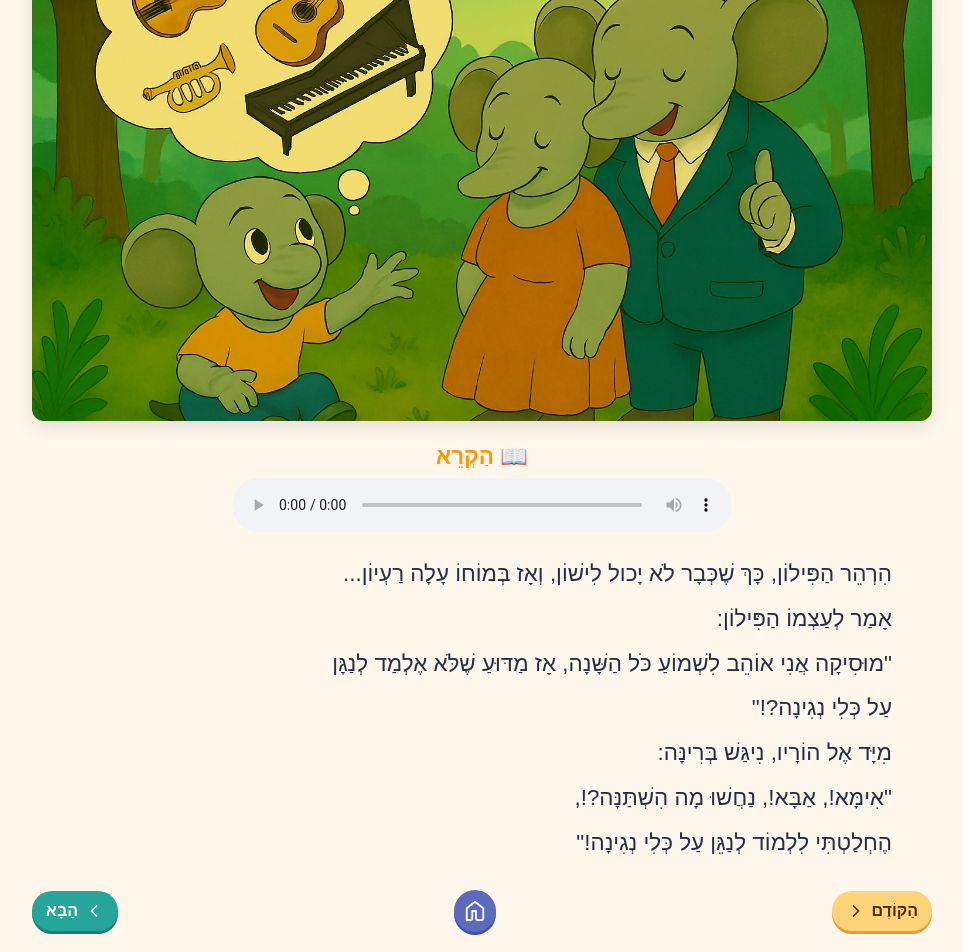
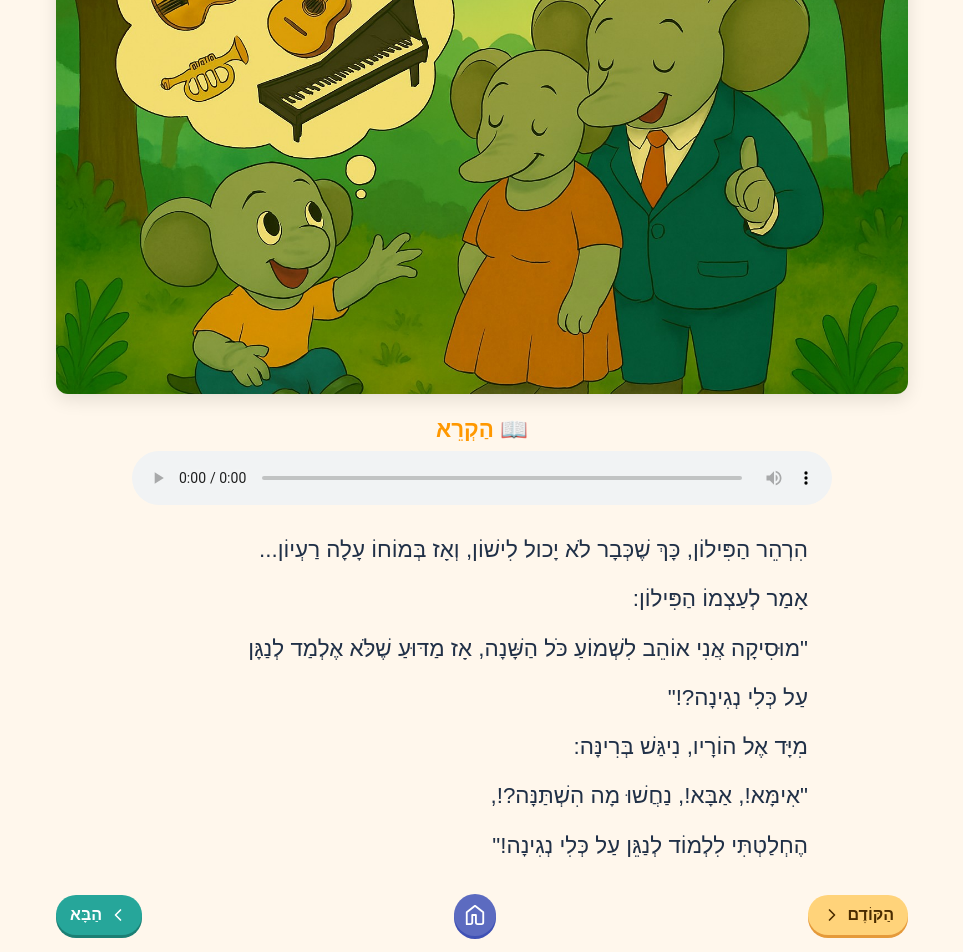
Before and after one commit to MMel25/storybook, a Next.js app: page /page3 in a window 1280 px wide. Shown: the part 234-1186 px from the top of the page, without its empty margins (158-1121 px from the left). Built offline with nearby package versions, Linux system fonts and the light colour scheme.

Commit message:
Update page3.tsx

```diff
--- a/pages/page3.tsx
+++ b/pages/page3.tsx
@@ -7,28 +7,16 @@ export default function Page3() {
     <main dir="rtl" style={{ textAlign: "center", padding: "16px" }}>
       <Head>
         <style>{`
-          .audio-wrapper {
-            width: 100%;
-            max-width: 500px;
-            margin: 0 auto 16px;
-          }
           audio {
             width: 100%;
             accent-color: #ff9800;
-          }
-
-          /* ✅ סרגל ניווט בדסקטופ */
-          @media (min-width: 768px) {
-            .nav-bar {
-              max-width: 900px !important;
-            }
           }
         `}</style>
       </Head>
 
       {/* כותרת הספר */}
       <h1 className="title" style={{ marginBottom: "4px" }}>
-        הַפִּיל שֶׁאָהַב לְנַגֵּן
+        הַפִּיל שֶׁאָהַב לְנַגֵּן
       </h1>
 
       {/* מספר עמוד */}
@@ -36,19 +24,10 @@ export default function Page3() {
         עַמּוּד 3
       </h2>
 
+      {/* ✅ מיכל עיקרי לכל התוכן */}
+      <div className="page-content">
         {/* תמונה */}
-      <div
-        style={{
-          position: "relative",
-          width: "100%",
-          maxWidth: "900px",
-          margin: "0 auto 16px",
-          aspectRatio: "16/9",
-          borderRadius: "12px",
-          overflow: "hidden",
-          boxShadow: "0 6px 18px rgba(0,0,0,0.1)",
-        }}
-      >
+        <div className="image-wrapper">
           <Image
             src="/images/page3.jpg"
             alt="איור עמוד 3"
@@ -69,7 +48,7 @@ export default function Page3() {
           📖 הַקְרֵא
         </h3>
 
-      {/* נגן ההקראה */}
+        {/* הנגן */}
         <div className="audio-wrapper">
           <audio
             src="/audio/page3.wav"
@@ -79,23 +58,14 @@ export default function Page3() {
         </div>
 
         {/* טקסט הסיפור */}
-      <div
-        style={{
-          fontSize: "1.4rem",
-          lineHeight: "2",
-          maxWidth: "820px",
-          margin: "0 auto 24px",
-          whiteSpace: "pre-line",
-          textAlign: "right", // ✅ יישור לימין
-        }}
-      >
-{`הִרְהֵר הַפִּילוֹן, כָּךְ שֶׁכְּבָר לֹא יָכול לִישׁוֹן, וְאָז בְּמוֹחוֹ עָלָה רַעְיוֹן...
-אָמַר לְעַצְמוֹ הַפִּילוֹן:
-"מוּסִיקָה אֲנִי אוֹהֵב לִשְׁמוֹעַ כֹּל הַשָּׁנָה, אָז מַדּוּעַ שֶׁלֹּא אֶלְמַד לְנַגָּן
-עַל כְּלִי נְגִינָה?!"
-מִיָּד אֶל הוֹרָיו, נִיגַּשׁ בְּרִינָּה:
-"אִימָּא!, אַבָּא!, נַחֲשׁוּ מָה הִשְׁתַּנָּה?!,
-הֶחְלַטְתִּי לִלְמוֹד לְנַגֵּן עַל כְּלִי נְגִינָה!"`}
+        <div className="story-text">
+{`הִרְהֵר הַפִּילוֹן, כָּךְ שֶׁכְּבָר לֹא יָכול לִישׁוֹן, וְאָז בְּמוֹחוֹ עָלָה רַעְיוֹן...
+אָמַר לְעַצְמוֹ הַפִּילוֹן:
+"מוּסִיקָה אֲנִי אוֹהֵב לִשְׁמוֹעַ כֹּל הַשָּׁנָה, אָז מַדּוּעַ שֶׁלֹּא אֶלְמַד לְנַגָּן
+עַל כְּלִי נְגִינָה?!"
+מִיָּד אֶל הוֹרָיו, נִיגַּשׁ בְּרִינָּה:
+"אִימָּא!, אַבָּא!, נַחֲשׁוּ מָה הִשְׁתַּנָּה?!,
+הֶחְלַטְתִּי לִלְמוֹד לְנַגֵּן עַל כְּלִי נְגִינָה!"`}
         </div>
 
         {/* ניווט */}
@@ -104,7 +74,7 @@ export default function Page3() {
           style={{
             display: "flex",
             justifyContent: "space-between",
-          maxWidth: "500px", // יוחלף בדסקטופ
+            maxWidth: "500px",
             margin: "0 auto",
             marginTop: "24px",
             alignItems: "center",
@@ -174,8 +144,9 @@ export default function Page3() {
               strokeWidth="2" strokeLinecap="round" strokeLinejoin="round">
               <polyline points="15 18 9 12 15 6" />
             </svg>
-          <span>הַבָּא</span>
+            <span>הַבָּא</span>
           </Link>
+        </div>
       </div>
     </main>
   );
```
Lines whose indentation alone changed are shown as unchanged.
